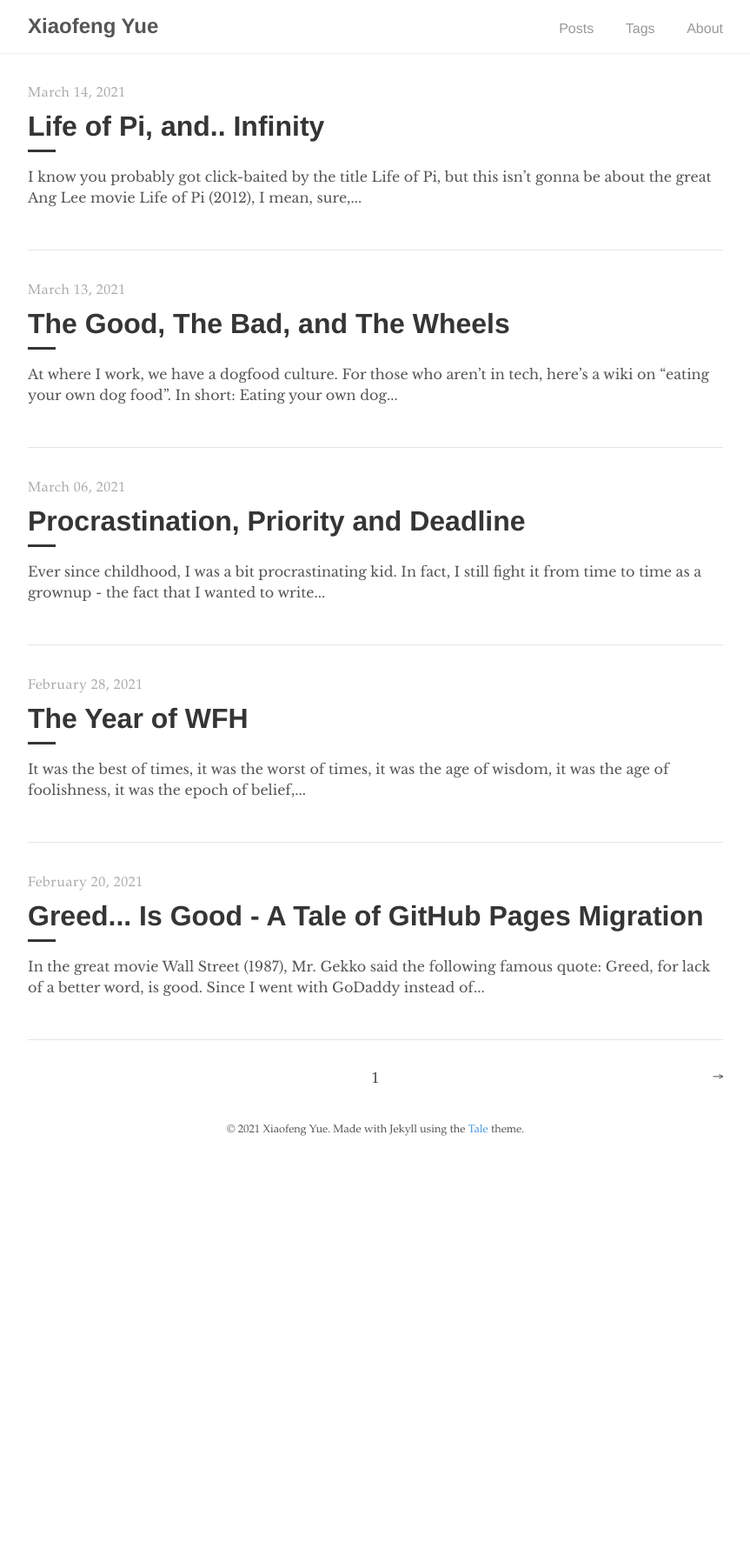
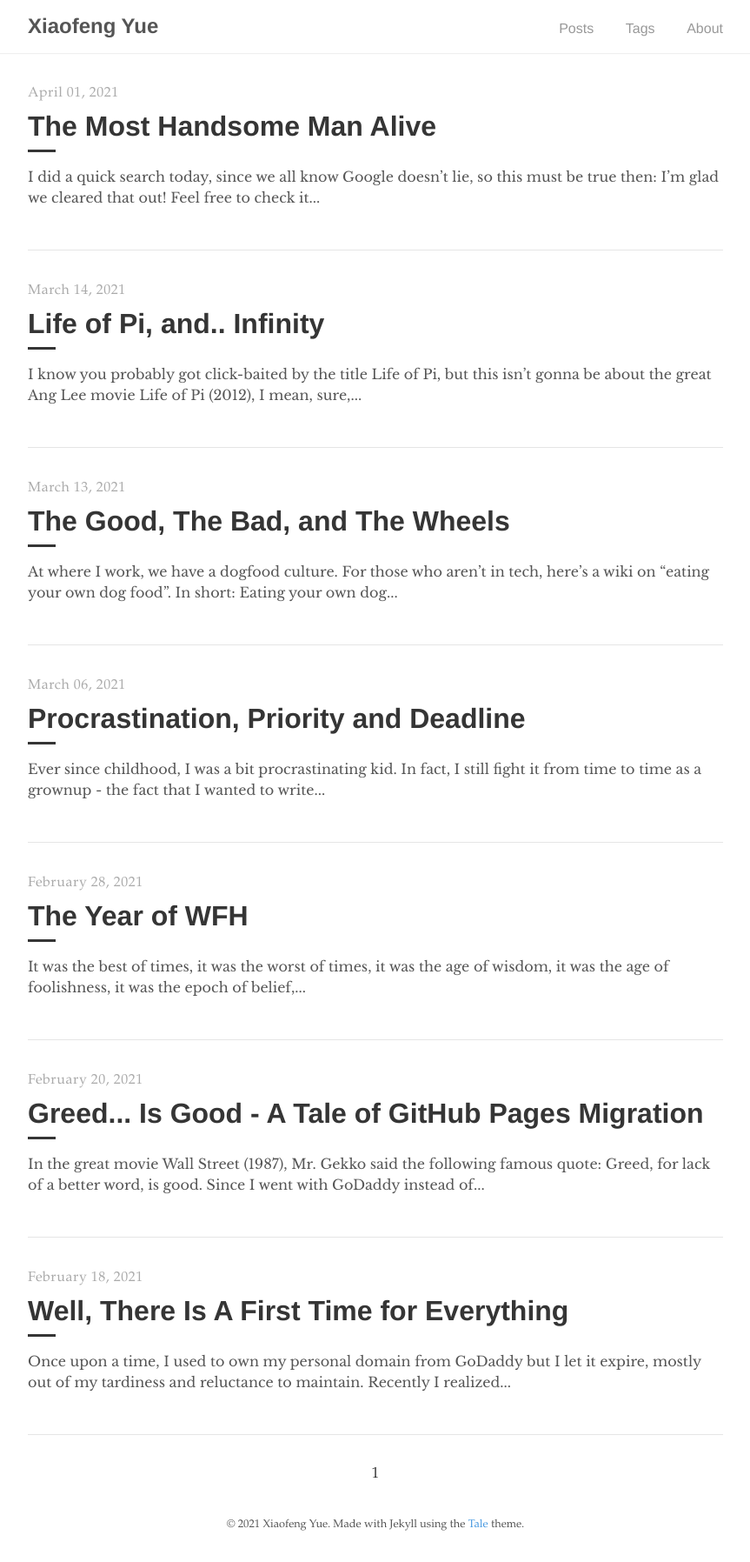
Before and after one commit to yuexiaofeng/yuexiaofeng.github.io, a Jekyll site: the page built from index.html, in a window 1280 px wide. Shown: the whole page at 87% size, without its empty margins (208-1071 px from the left). Built offline with Jekyll 4.4.1, drawn with Linux system fonts in a browser that asks for light colours; the list of posts is cut into pages by our own code; before the commit the page ends 1342 px from its top, so only the background shows below that.

Commit message:
Changed pagination from 5 to 7 and added april 1st post

```diff
--- a/_config.yml
+++ b/_config.yml
@@ -32,7 +32,7 @@ plugins:
 
 # Permalinks
 permalink:      /:year-:month-:day/:title
-paginate:       5
+paginate:       7
 
 # Excludes
 exclude: [ Gemfile, Gemfile.lock, tale.gemspec ]
--- /dev/null
+++ b/_posts/2021-04-01-most-handsome.md
@@ -0,0 +1,16 @@
+---
+layout: post
+title: "The Most Handsome Man Alive"
+author: "Xiaofeng"
+tags: [Random]
+---
+
+I did a quick search today, since we all know Google doesn't lie, so this must be true then:
+
+![search](../assets/images/20210401/search.jpg)
+
+I'm glad we cleared that out!
+
+Feel free to check it out with Google. I've filled in the [query](https://www.google.com/search?q=The+Most+Handsome+Man+Alive) for ya!
+
+Did you find it? Haha! I actually did this mock page a long long time ago, inspired by a [Jimmy Kimmel skit](https://youtu.be/MyGJXLxtVEo) - it sill makes me laugh today. I forgot how I made this by now actually, maybe that was before my CSS skills got rusty. Anyhow, Happy April Fools' Day! :D
```
Also changed, not shown: assets/images/20210401/search.jpg (added).
